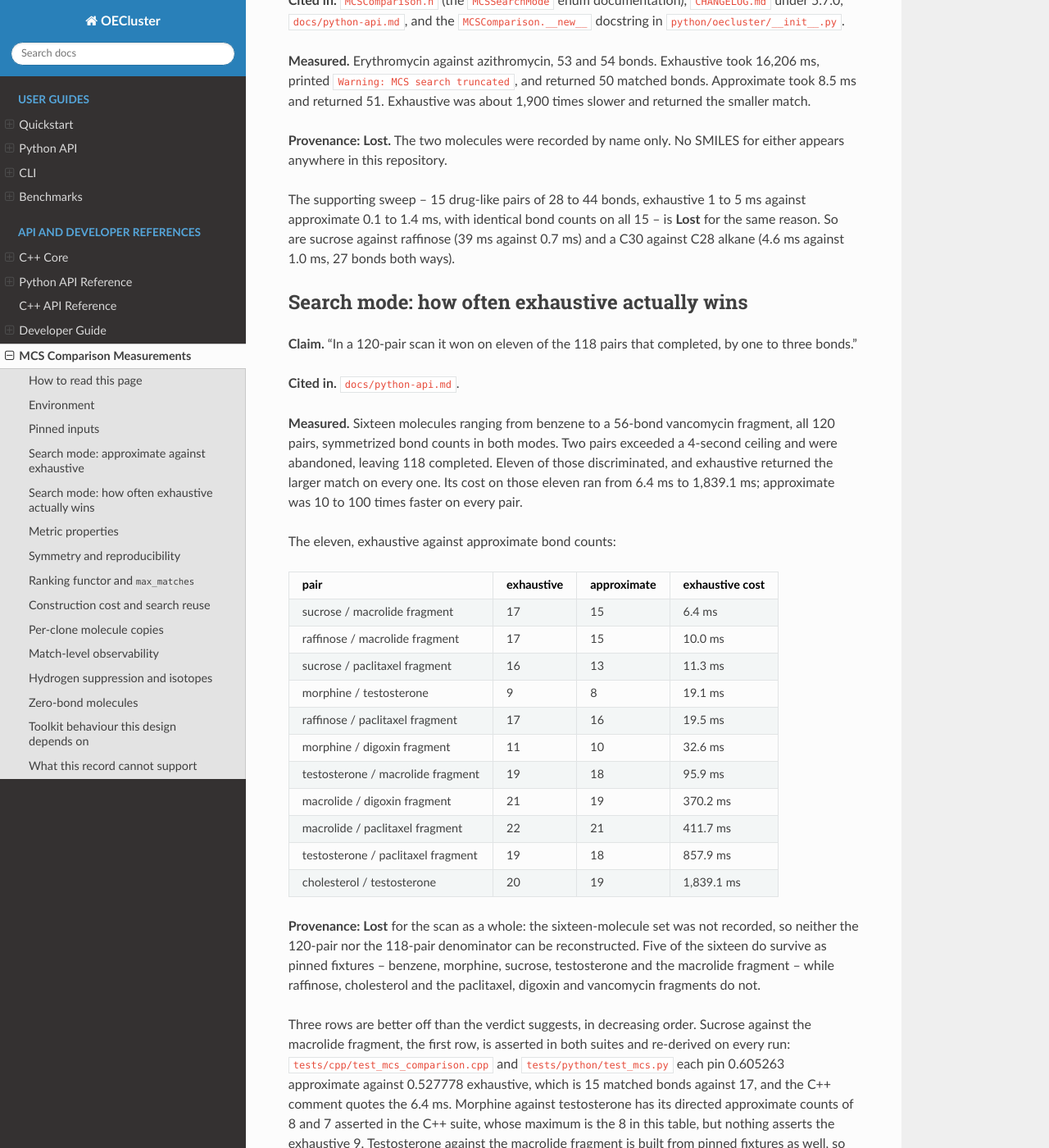
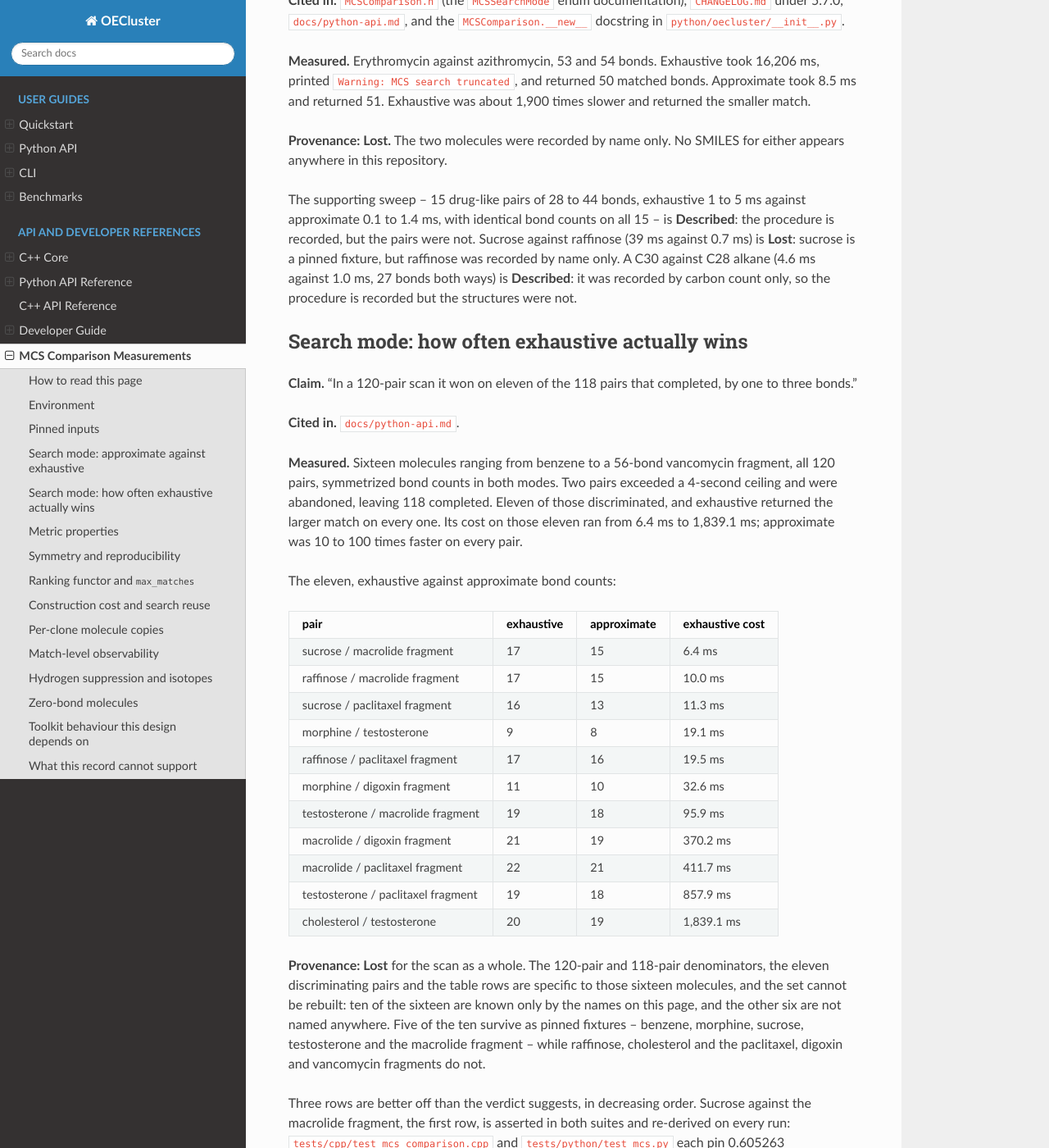
Before and after one commit to scott-arne/oecluster, a Sphinx documentation site: the page built from docs/mcs-measurements.md, in a window 1280 px wide and 1400 px high, scrolled down 1801 px. Shown: the whole window at 82% size. Built offline with Sphinx 7.4.7 and the Read the Docs theme 3.1.0, drawn with Linux system fonts in a browser that asks for light colours; pages that are not in the unit, such as notebooks, are missing from menus; the version number is read from the project's files by our own code; some of the changed text lies outside the part shown.

Commit message:
docs: reclassify the unnamed sweep and umatch probe as Described

```diff
--- a/docs/mcs-measurements.md
+++ b/docs/mcs-measurements.md
@@ -83,9 +83,11 @@
 
 The supporting sweep -- 15 drug-like pairs of 28 to 44 bonds, exhaustive 1 to
 5 ms against approximate 0.1 to 1.4 ms, with identical bond counts on all 15 --
-is **Lost** for the same reason. So are sucrose against raffinose (39 ms
-against 0.7 ms) and a C30 against C28 alkane (4.6 ms against 1.0 ms, 27 bonds
-both ways).
+is **Described**: the procedure is recorded, but the pairs were not. Sucrose
+against raffinose (39 ms against 0.7 ms) is **Lost**: sucrose is a pinned
+fixture, but raffinose was recorded by name only. A C30 against C28 alkane
+(4.6 ms against 1.0 ms, 27 bonds both ways) is **Described**: it was recorded
+by carbon count only, so the procedure is recorded but the structures were not.
 
 ## Search mode: how often exhaustive actually wins
 
@@ -117,10 +119,12 @@
 | testosterone / paclitaxel fragment | 19 | 18 | 857.9 ms |
 | cholesterol / testosterone | 20 | 19 | 1,839.1 ms |
 
-**Provenance: Lost** for the scan as a whole: the sixteen-molecule set was not
-recorded, so neither the 120-pair nor the 118-pair denominator can be
-reconstructed. Five of the sixteen do survive as pinned fixtures -- benzene,
-morphine, sucrose, testosterone and the macrolide fragment -- while raffinose,
+**Provenance: Lost** for the scan as a whole. The 120-pair and 118-pair
+denominators, the eleven discriminating pairs and the table rows are specific
+to those sixteen molecules, and the set cannot be rebuilt: ten of the sixteen
+are known only by the names on this page, and the other six are not named
+anywhere. Five of the ten survive as pinned fixtures -- benzene, morphine,
+sucrose, testosterone and the macrolide fragment -- while raffinose,
 cholesterol and the paclitaxel, digoxin and vancomycin fragments do not.
 
 Three rows are better off than the verdict suggests, in decreasing order.
@@ -388,14 +392,15 @@
 - `OEMCSSearch` copies its pattern. After constructing from a 7-atom molecule
   and calling `Clear()` on the source, `GetPattern().NumAtoms()` still reads 7
   and `Match` still returns 7 bonds. **Provenance: Described** -- the procedure
-  is recorded but the molecule was not, and any 7-atom molecule tests the same
+  is recorded but the molecule was not, and any molecule tests the same
   property.
 
 - `umatch` does not change the score. Over all 120 pairs of the sixteen
   molecules in the search-mode scan, symmetrized bond counts with
   `umatch=false` and `umatch=true` were identical on all 120. **Provenance:
-  Lost** -- it ran over the unrecorded sixteen-molecule set from the
-  search-mode sweep above.
+  Described** -- the procedure is recorded but the sixteen-molecule set from
+  the search-mode sweep above was not fully recorded, and any set of pairs
+  tests the same property.
 
 - `Match` left the target's observable state unchanged across five repeated
   matches against morphine, comparing canonical SMILES and every atom's and
```
